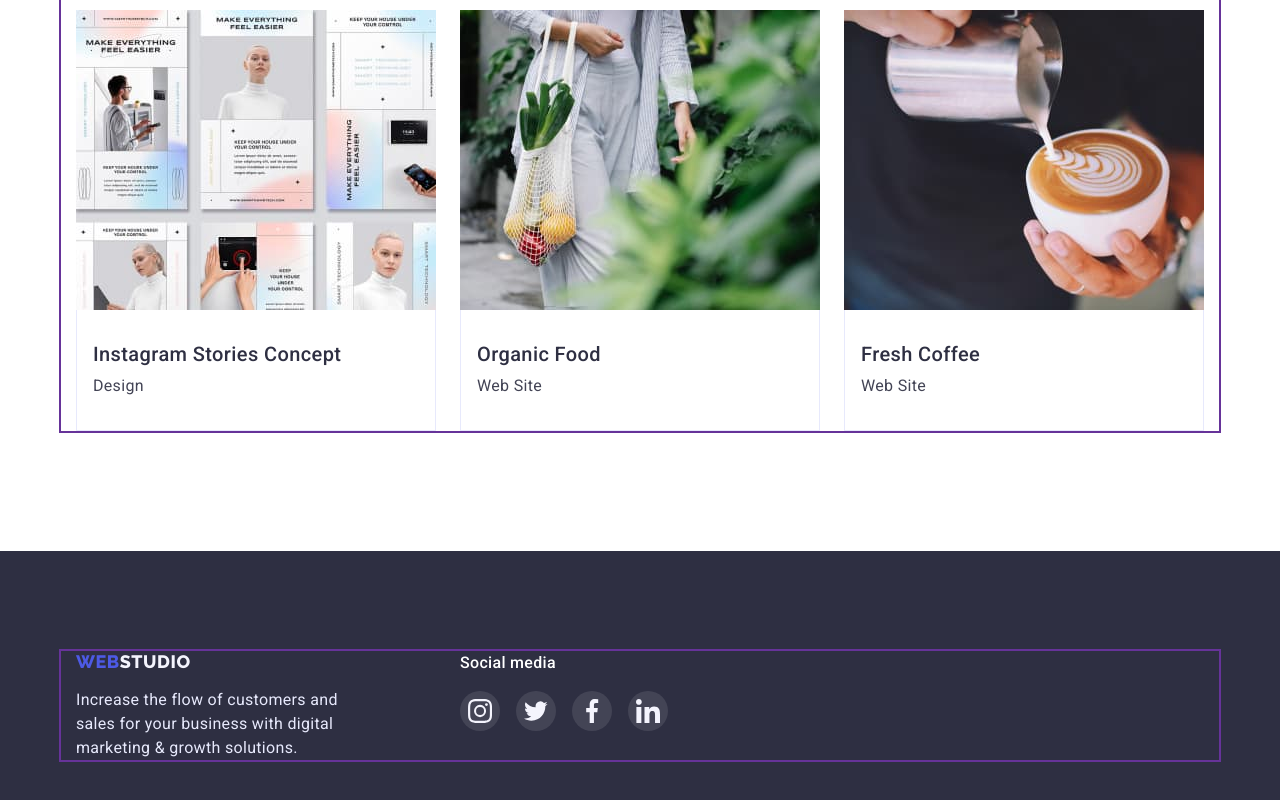
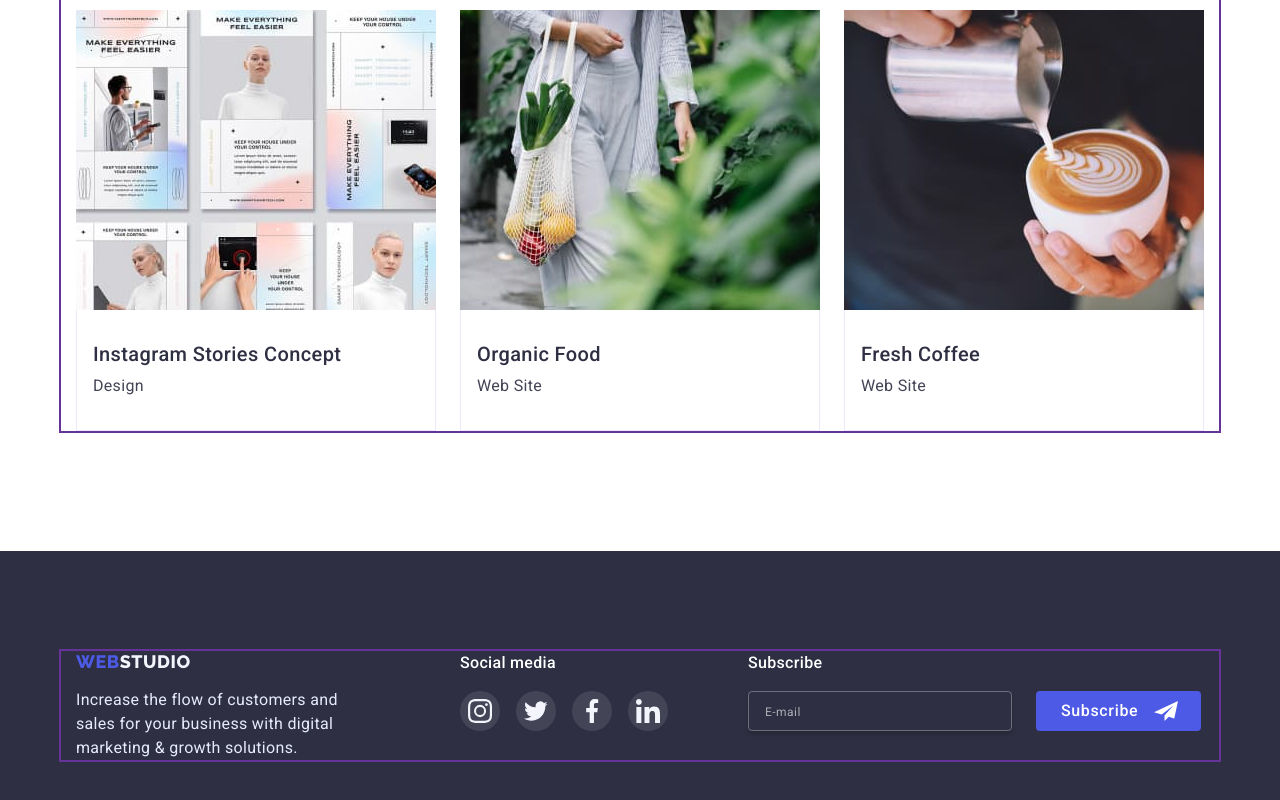
Before and after one commit to RimmaO/goit-markup-hw-06, a plain HTML site: page portfolio.html in a window 1280 px wide. Shown: the part 1219-2019 px from the top of the page. Drawn offline with nearby package versions, Linux system fonts and the light colour scheme.

```diff
--- a/css/styles.css
+++ b/css/styles.css
@@ -866,7 +866,7 @@ ul {
   top: 50%;
   left: 16px;
   transform: translateY(-50%);
-
+  fill: #2e2f42;
   transition: border-color 250ms cubic-bezier(0.4, 0, 0.2, 1);
 }
 
@@ -916,14 +916,16 @@ ul {
   border-radius: 2px;
   cursor: pointer;
 
+  transition: background-color 250ms cubic-bezier(0.4, 0, 0.2, 1);
+}
+
+.modal-form-check:checked + .modal-form-check-desc::before {
+  background-color: var(--hover-focus-color);
+  border: none;
   background-image: url(../images/on.svg);
   background-repeat: no-repeat;
   background-position: center;
   background-size: 10px 8px;
-}
-
-.modal-form-check:checked + .modal-form-check-desc::before {
-  background-color: var(--hover-focus-color);
 }
 .modal-form-check:focus + .modal-form-check-desc::before {
   border: 1.25px solid #404bbf;
--- a/portfolio.html
+++ b/portfolio.html
@@ -299,6 +299,28 @@
             </li>
           </ul>
         </div>
+
+        <form class="footer-form" method="POST" action="javascript:void(0)">
+          <p class="footer-form-text">Subscribe</p>
+          <span class="footer-form-wrap">
+            <label class="footer-form-field">
+              <input
+                class="footer-form-input"
+                type="email"
+                name="email"
+                required
+                placeholder="E-mail"
+              />
+            </label>
+
+            <button type="submit" class="footer-form-btn">
+              Subscribe
+              <svg class="footer-form-btn-icon" width="24" height="24">
+                <use href="./images/icons.svg#icon-subscribe"></use>
+              </svg>
+            </button>
+          </span>
+        </form>
       </div>
     </footer>
   </body>
```
Also changed, not shown: index.html (+6 -2 lines).
